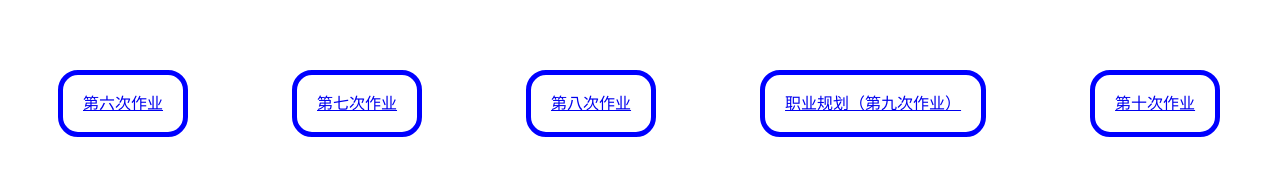
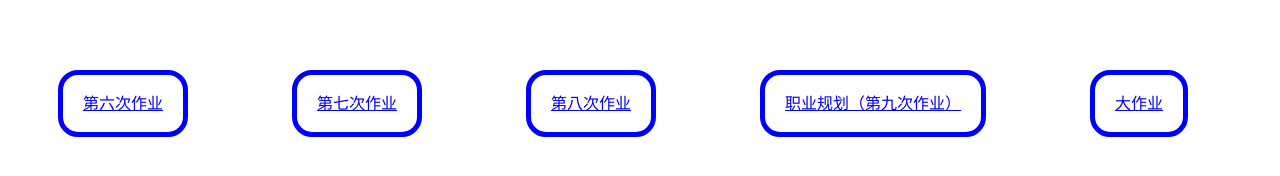
Before and after one commit to Tonytin1225/sup9g, a plain HTML site: page homework.html in a window 1280 px wide. Shown: the part 294-470 px from the top of the page. Drawn offline with Linux system fonts and the light colour scheme.

Commit message:
Update homework.html

```diff
--- a/homework.html
+++ b/homework.html
@@ -68,7 +68,7 @@
 			<a href="index9.html">职业规划（第九次作业）</a>
 		</div>
 		<div class="abc" style="margin: 100px 50px; display: inline-block;">
-			<a href="#">第十次作业</a>
+			<a href="index10_1.html">大作业</a>
 		</div>
 	</body>
 
```
